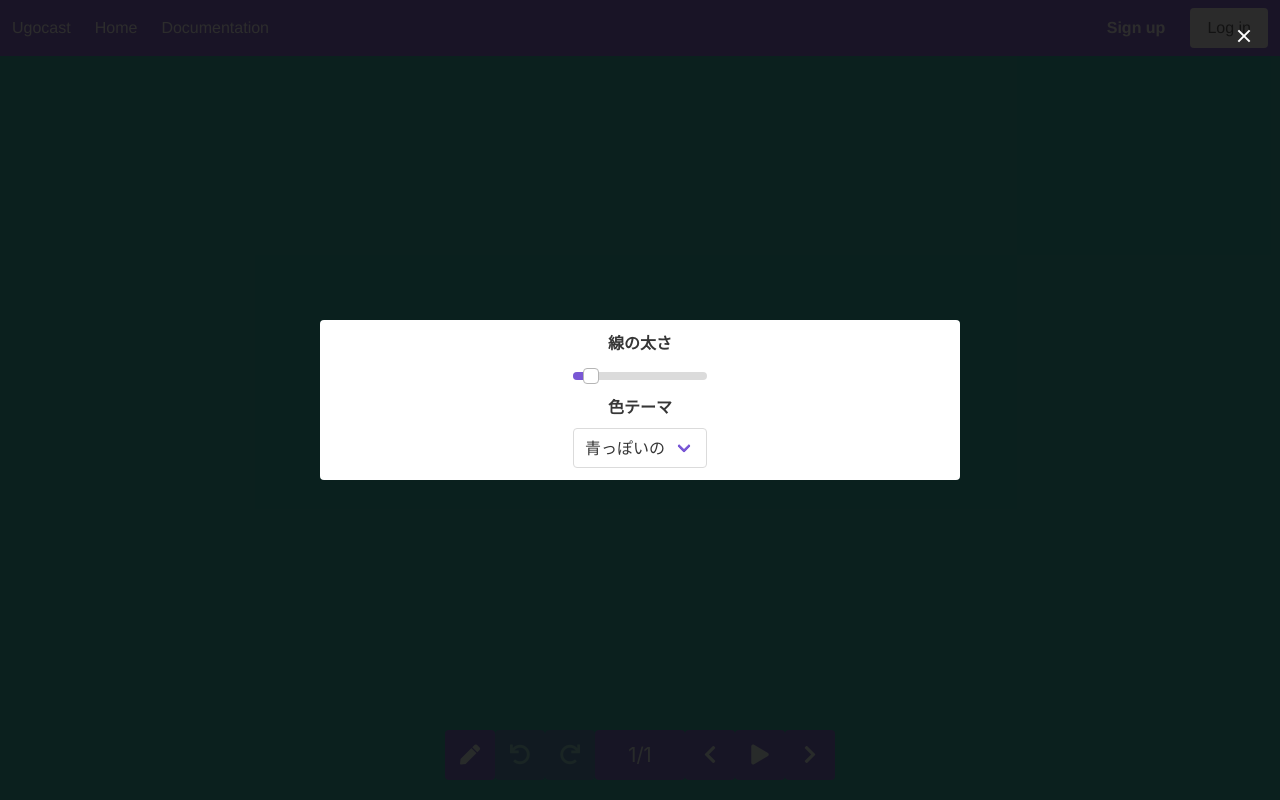
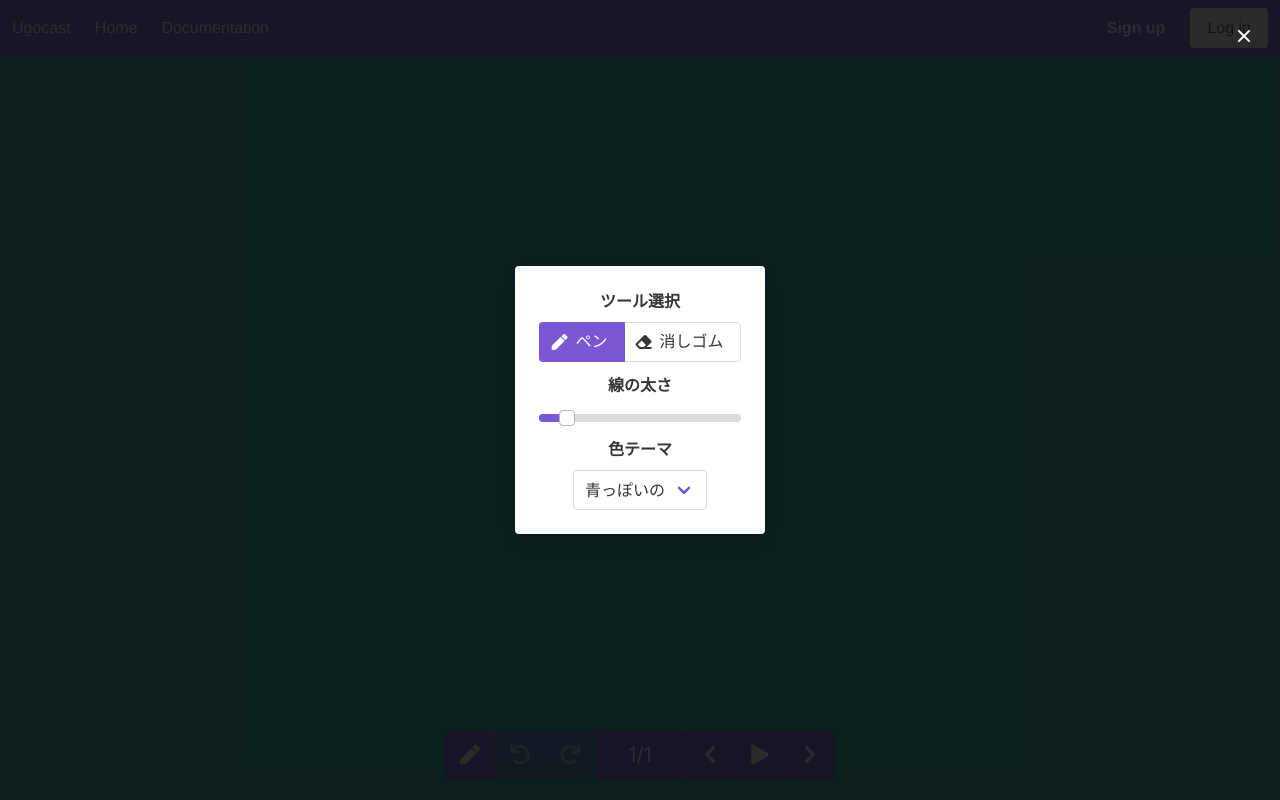
Before and after one commit to mkizka/paratsuku, a Vue app: page / in a window 1280 px wide. Both pictures are taken after a click on the button 470 px from the left and 755 px from the top of the page. Built offline with nearby package versions, Linux system fonts and the light colour scheme.

Commit message:
ツール変更追加

```diff
--- a/src/components/BottomMenu.vue
+++ b/src/components/BottomMenu.vue
@@ -1,11 +1,12 @@
 <template>
   <div id="BottomMenu">
-    <b-modal :active.sync="hasModalActive" :width="640" scroll="keep">
+    <b-modal :active.sync="hasModalActive" scroll="keep" has-modal-card>
       <SettingsCard/>
     </b-modal>
     <div :class="'bottom-menu-buttons' + (isHidden ? ' is-avoided' : '')" ref="menu">
       <b-button type="is-primary" size="is-medium" @click="hasModalActive = true">
-        <b-icon pack="fas" icon="pen"></b-icon>
+        <b-icon pack="fas" icon="pen" v-if="pen.type === 'source-over'"></b-icon>
+        <b-icon pack="fas" icon="eraser" v-else></b-icon>
       </b-button>
       <b-button type="is-primary" size="is-medium" @click="note.currentPage.undo()"
                 :disabled="note.currentPage.lines.length === 0 || note.isPlaying">
--- a/src/components/SettingsCard.vue
+++ b/src/components/SettingsCard.vue
@@ -1,9 +1,27 @@
 <template>
   <div class="card">
     <div class="card-content">
-      <div class="container">
-        <div class="columns is-centered">
+      <div class="content">
         <section>
+          <label class="label">ツール選択</label>
+          <b-field>
+            <b-radio-button
+              v-model="pen.type"
+              :native-value="penType.normal"
+              type="is-primary"
+            >
+              <b-icon pack="fas" icon="pen"></b-icon>
+              <span>ペン</span>
+            </b-radio-button>
+            <b-radio-button
+              v-model="pen.type"
+              :native-value="penType.eraser"
+              type="is-primary"
+            >
+              <b-icon pack="fas" icon="eraser"></b-icon>
+              <span>消しゴム</span>
+            </b-radio-button>
+          </b-field>
           <b-field label="線の太さ">
             <b-slider v-model="pen.strokeWidth" :min="1" :max="30"></b-slider>
           </b-field>
@@ -21,13 +39,12 @@
       </div>
     </div>
   </div>
-  </div>
 </template>
 
 <script lang="ts">
 import { Component, Vue, Watch } from 'vue-property-decorator';
 import { Note, noteInstance } from '@/store/note';
-import { Pen, penInstance, ColorPalette, colorSet } from '@/store/pen';
+import { Pen, penInstance, PenType, ColorPalette, colorSet } from '@/store/pen';
 
 import Buefy from 'buefy';
 
@@ -40,6 +57,8 @@ export default class SettingsCard extends Vue {
   private colorSet: ColorPalette[] = colorSet;
   private color: string = penInstance.palette.color;
 
+  private penType = PenType;
+
   @Watch('color')
   private colorOnChange() {
     this.pen.setColor(this.color);
```
Lines whose indentation alone changed are shown as unchanged.
